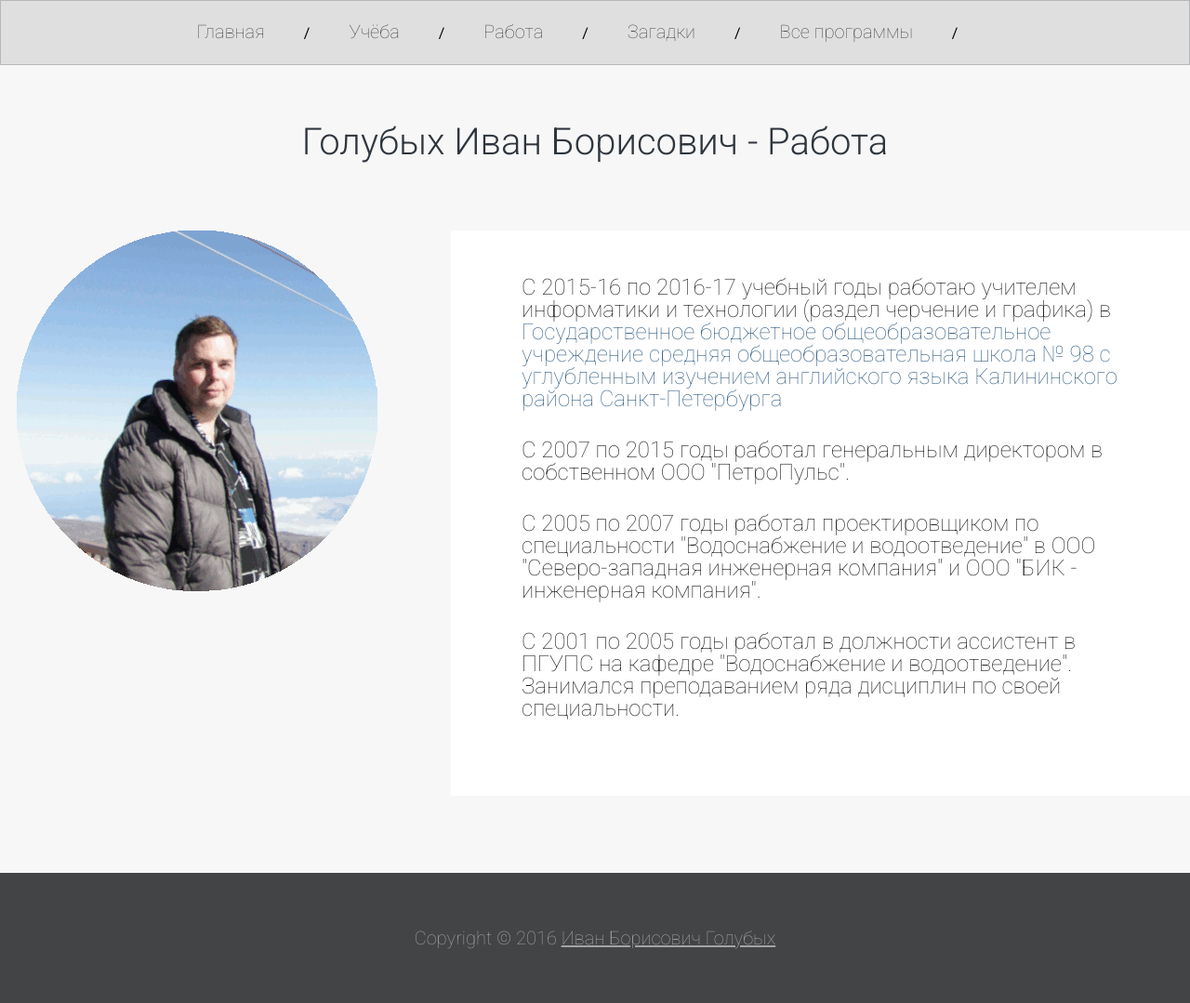
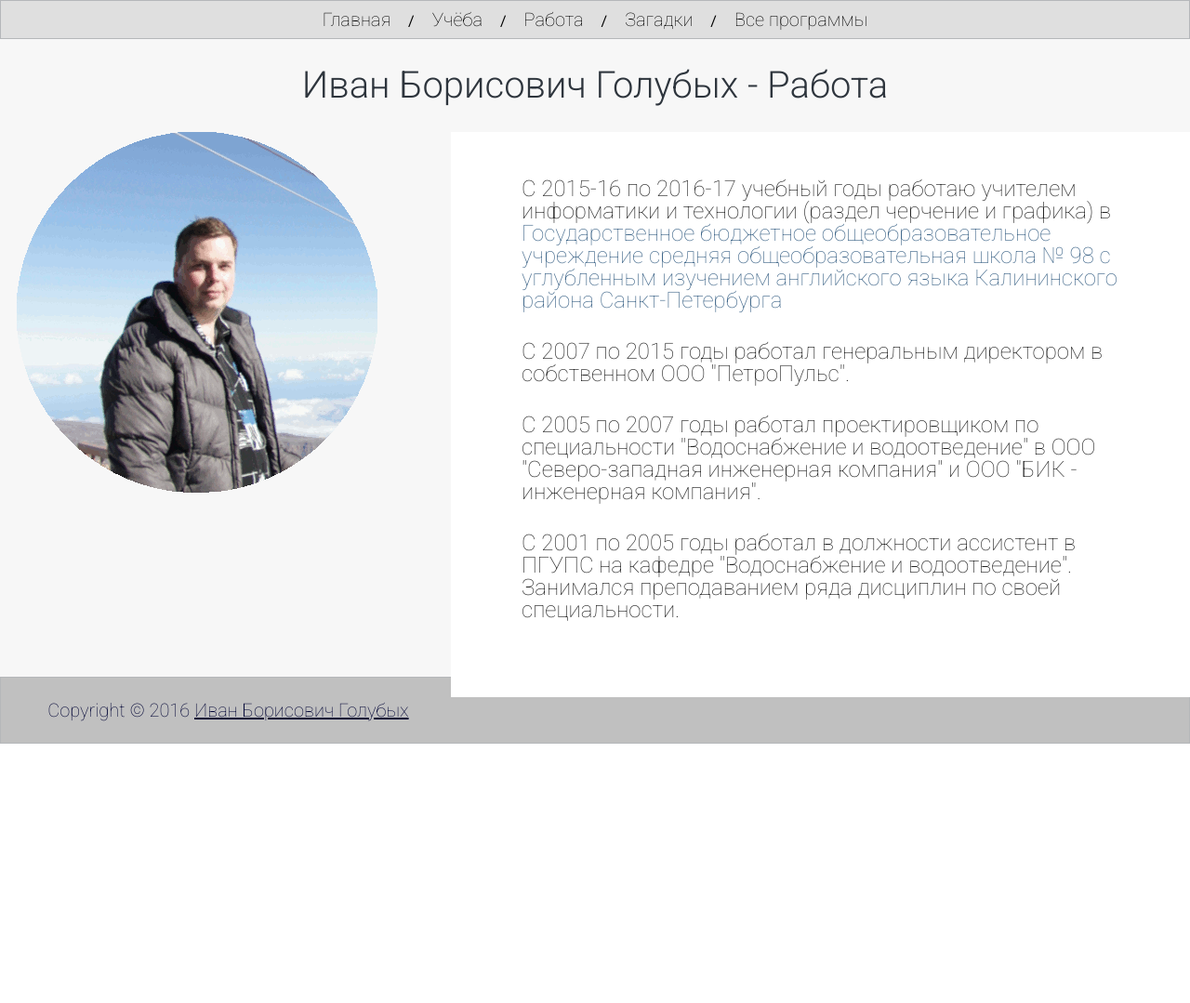
Before and after one commit to ivangolubykh/django-hello_world, a Django app: page /django/profile_ig/work/ in a window 1280 px wide. Shown: the whole page at 93% size. After the commit the page ends 800 px from the top, so only its background shows below. Run offline with Django 3.2, Linux system fonts and the light colour scheme.

Commit message:
Отредактированы стили футера и заголовка.

```diff
--- a/django_01/indexapp/static/indexapp/style.css
+++ b/django_01/indexapp/static/indexapp/style.css
@@ -5,61 +5,61 @@
     padding: 0;
 }
 
+html,
 body {
+  height: 100%;
+}
+
+body {
+	width: 100%;
+	max-width: 1280px;
+	min-width: 300px;
+	margin: 0 auto;
     background-color: #f7f7f7;
     font-family: 'Roboto', sans-serif;
+}
+
+.wrapper_over_footer {
+    min-height: 100%;
 }
 
 header {
     border: 1px solid #b5b7ba;
     background-color: #dfdfdf;
-    /*min-width: 1280px;*/
-    height: 50px;
     text-align: center;
-    padding-top: 18px;
-}
-
-header #selected {
-    color: #000;
-}
-
-#center {
-    /*width: 1280px;*/
-    margin: 0 auto;
+    padding: 10px 0 10px 0;
 }
 
 header a {
-    color: #4d4d4d;
+    color: #000;
     font-size: 20px;
     font-weight: 100;
-    text-align: left;
     text-decoration: none;
-    height: 30px;
-    line-height: 30px;
     display: inline-block;
 }
 
 header span {
-    padding: 0 38px;
+    padding: 0 15px;
 }
 
-section {
-    height: 806px;
-    /*min-width: 1200px;*/
-    margin: 0 auto;
+.content {
+	line-height: 1;
 }
 
-section h1 {
-    /*min-width: 1200px;*/
+.content h1 {
     text-align: center;
     color: #2e353d;
     font-size: 40px;
     font-weight: 300;
-    margin-top: 63px;
-    margin-bottom: 75px;
+    margin-top: 30px;
+    margin-bottom: 30px;
 }
 
-section h3 {
+
+
+
+
+.content h3 {
     color: #242424;
     font-size: 35px;
     font-weight: 300;
@@ -68,24 +68,24 @@
     margin-bottom: 52px;
 }
 
-section h5 {
+.content h5 {
     color:  #242424;
     font-size: 24px;
     text-align: left;
 }
 
-section img {
+.content img {
     margin-left: 17px;
 }
 
-section #box_text {
+.content #box_text {
     width: 671px;
     background-color: #ffffff;
     float: right;
     padding: 49px 48px 51px 76px;
 }
 
-section #box_text p {
+.content #box_text p {
     color: #242424;
     font-size: 24px;
     font-weight: 100;
@@ -93,7 +93,7 @@
     margin-bottom: 31px;
 }
 
-section #box_text a  {
+.content #box_text a  {
     color: #40678a;
     font-size: 24px;
     font-weight: 100;
@@ -103,11 +103,11 @@
 }
 
 
-section .media {
+.content .media {
     margin-right: 0;
 }
 
-section #box {
+.content #box {
     background-color: #ffffff;
     /*width: 1238px;*/
     height: 446px;
@@ -116,7 +116,7 @@
     padding-left: 38px;
 }
 
-section #box p {
+.content #box p {
     color: #242424;
     font-size: 24px;
     font-weight: 100;
@@ -125,7 +125,7 @@
     margin-bottom: 30px;
 }
 
-section #box input {
+.content #box input {
     border: 1px solid #a0a0a0;
     background-color: #f5f5f5;
     width: 457px;
@@ -136,7 +136,7 @@
     margin-bottom: 12px;
 }
 
-section #box a {
+.content #box a {
     display: block;
     float: left;
     background-color:  #8cbbd3;
@@ -149,20 +149,35 @@
     padding:11px 51px;
 }
 
-section #box a:hover {
+.content #box a:hover {
     background-color: #5ba1d3;
 }
 
+
+
+
+
 footer {
-    background-color: #434445;
-    /*min-width: 1920px;*/
-    height: 140px;
-    margin: 0 auto;
+    height: 70px;
+    margin-top: -72px;
+    background-color: #C0C0C0;
+    border: 1px solid #b5b7ba;
     text-align: center;
-    color: #a4a4a4;
+    color: #010435;
     font-size: 20px;
     font-weight: 100;
-    line-height: 140px;
+}
+
+footer .nothing {
+	display: inline-block;
+	height: 100%;
+	width: 0;
+	vertical-align: middle;
+}
+
+footer p {
+	vertical-align: middle;
+    display: inline-block;
 }
 
 footer a {
--- a/django_01/templates/base.html
+++ b/django_01/templates/base.html
@@ -102,21 +102,24 @@
 
 	</script>
 
+	<div class="wrapper_over_footer">
 		<header>
 			<a href="{% url 'index' %}">Главная</a> <span>/</span>
 			<a href="{% url 'learn' %}">Учёба</a> <span>/</span>
 			<a href="{% url 'work' %}">Работа</a> <span>/</span>
 			<a href="javascript:arcana();">Загадки</a> <span>/</span>
-		<a href="javascript:start_program();">Все программы</a> <span>/</span>
+			<a href="javascript:start_program();">Все программы</a>
 		</header>
 
-	<section>
+		<section class="content">
 			{% block contetnt %}
 			{% endblock %}
 		</section>
+	</div>
 
 	<footer>
-	Copyright © 2016 <a href="http://allworld.xyz/django/profile_ig/" target="_blank">Иван Борисович Голубых</a>
+		<div class="nothing"></div>
+		<p>Copyright © 2016 <a href="http://allworld.xyz/django/profile_ig/" target="_blank">Иван Борисович Голубых</a></p>
 	</footer>
 
 </body>
--- a/django_01/templates/index.html
+++ b/django_01/templates/index.html
@@ -7,7 +7,7 @@
 
 {% block contetnt %}
     <h1>Личный сайт Ивана Голубых</h1>
-    <div id="center">
+    <div>
         <img src="{% static 'indexapp/img/ivan-tenerife.gif' %}"></img>
         <div id="box_text">
             <p>
--- a/django_01/templates/learn.html
+++ b/django_01/templates/learn.html
@@ -6,8 +6,8 @@
 
 
 {% block contetnt %}
-    <h1>Голубых Иван Борисович - Учёба</h1>
-    <div id="center">
+    <h1>Иван Борисович Голубых - Учёба</h1>
+    <div>
         <img src="{% static 'indexapp/img/ivan-tenerife.gif' %}"></img>
         <div id="box_text">
             {% if not learn_chronology %}
--- a/django_01/templates/work.html
+++ b/django_01/templates/work.html
@@ -6,8 +6,8 @@
 
 
 {% block contetnt %}
-    <h1>Голубых Иван Борисович - Работа</h1>
-    <div id="center">
+    <h1>Иван Борисович Голубых - Работа</h1>
+    <div>
         <img src="{% static 'indexapp/img/ivan-tenerife.gif' %}"></img>
         <div id="box_text">
             {% if not work_chronology %}
```
Lines whose indentation alone changed are shown as unchanged.
